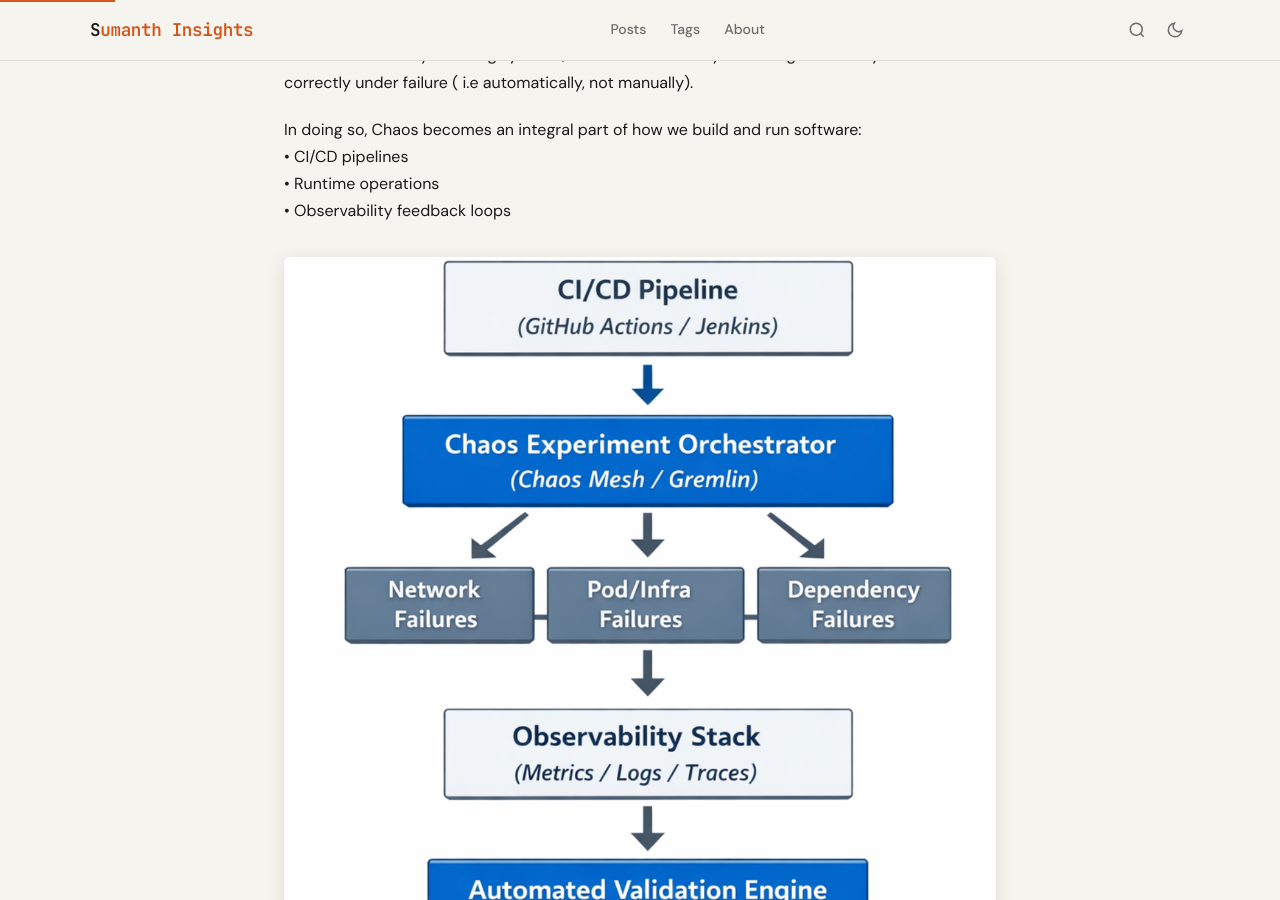
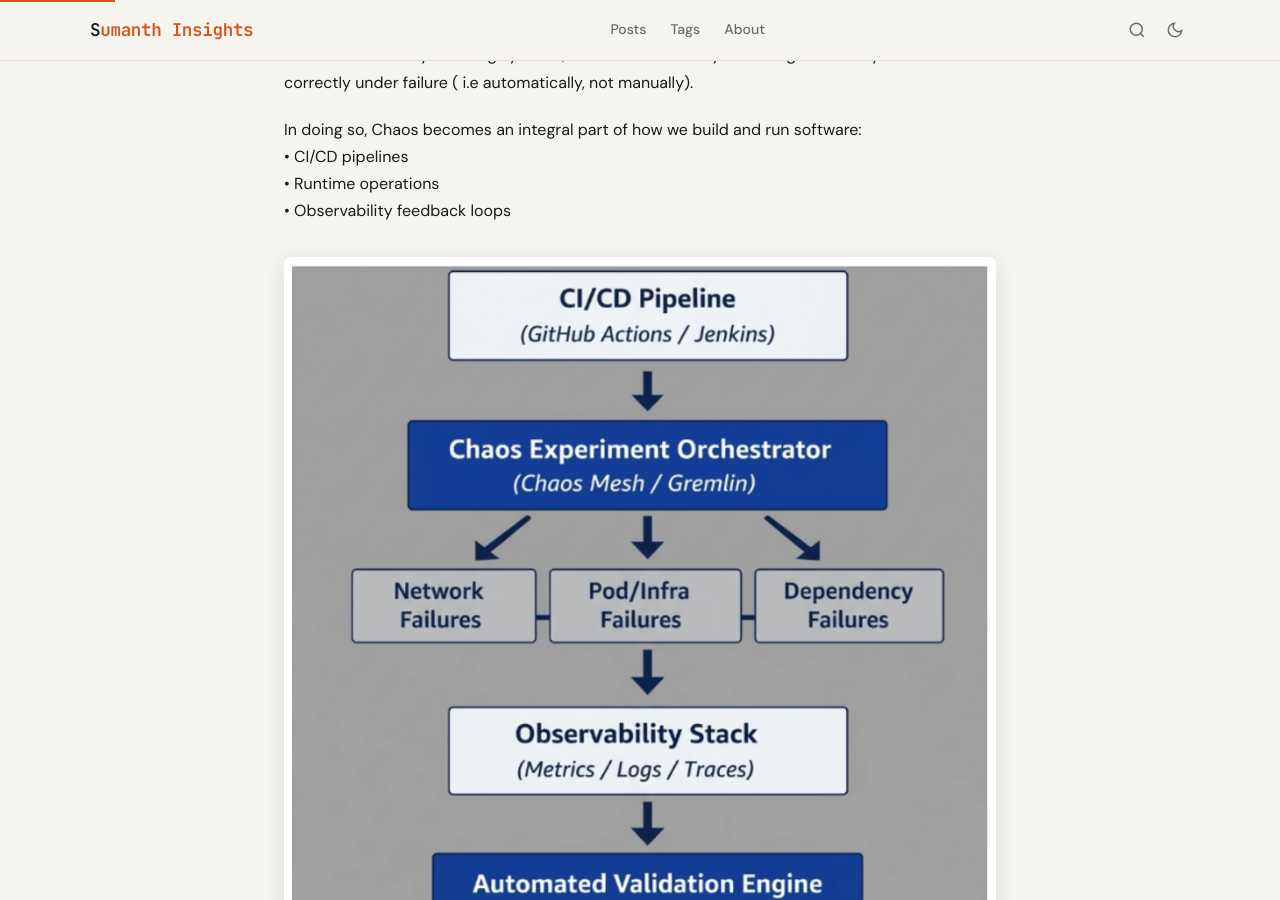
Before and after one commit to sumanthrb/insights, a Jekyll site: the page built from _posts/2025-03-15-Auto-Chaos-Eng.md, in a window 1280 px wide and 900 px high, scrolled down 495 px. Built offline with Jekyll 4.4.1, drawn with Linux system fonts in a browser that asks for light colours.

Commit message:
Update 2025-03-15-Auto-Chaos-Eng.md

```diff
--- a/_posts/2025-03-15-Auto-Chaos-Eng.md
+++ b/_posts/2025-03-15-Auto-Chaos-Eng.md
@@ -19,7 +19,7 @@
 • Runtime operations <br>
 • Observability feedback loops <br>
 
-![fine-tune Diagram]({{ 'images/Chaos.png' | relative_url }})
+![fine-tune Diagram]({{ 'images/Chaos1.png' | relative_url }})
 
 ## Where Chaos Becomes Automated
 
```
